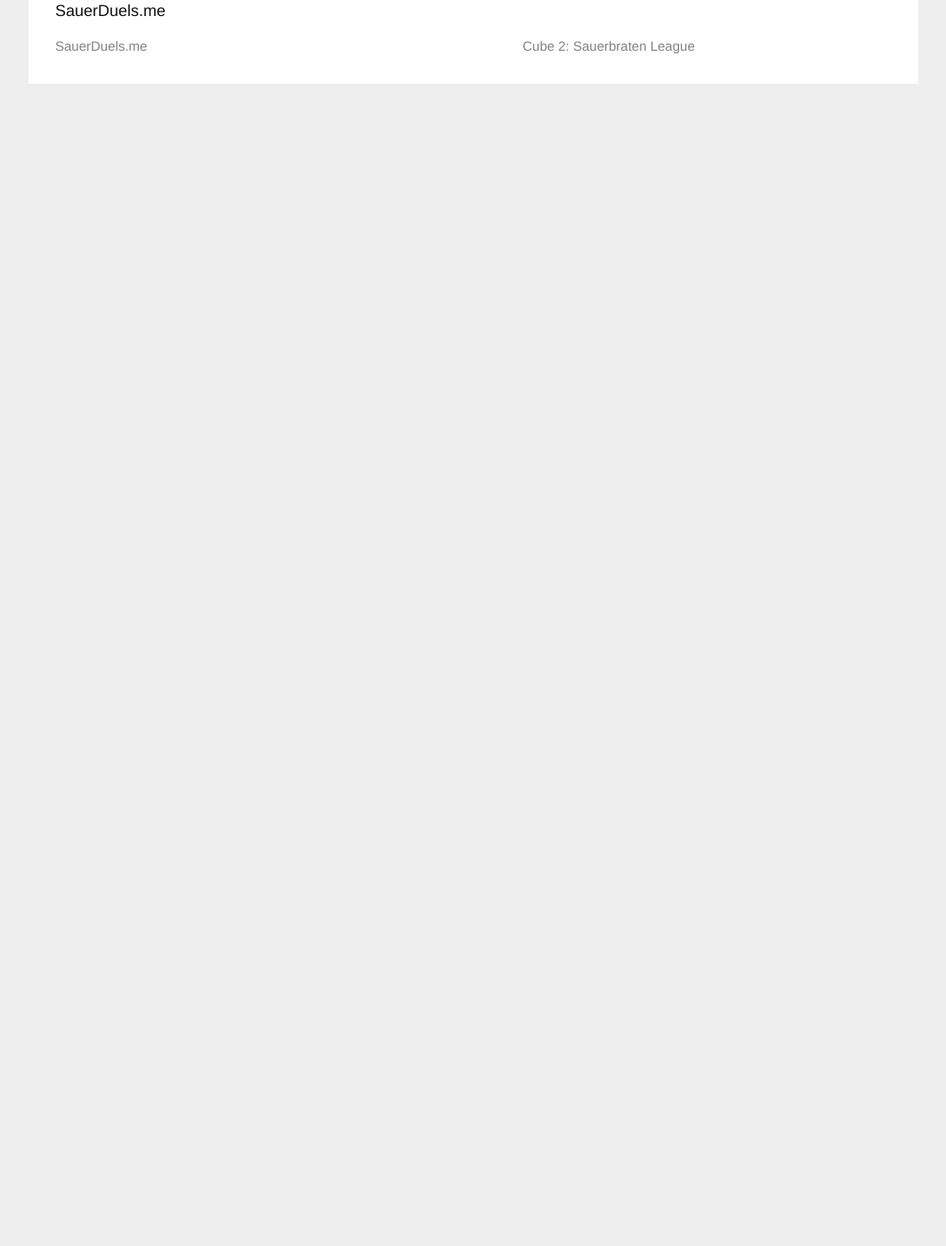
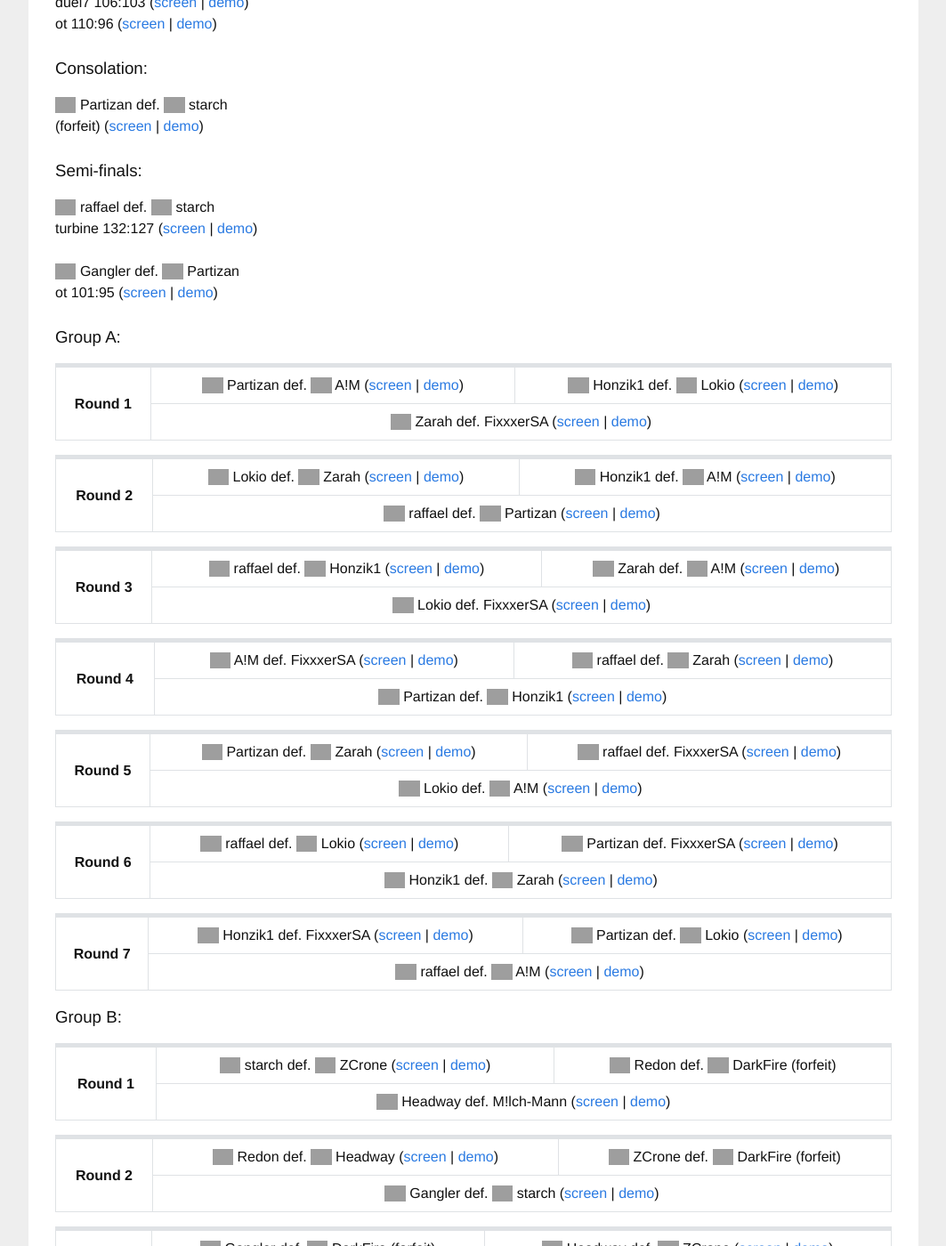
Before and after one commit to sauerduels/website, a Jekyll site: the page built from _events/sd21-insta.md, in a window 1280 px wide and 1400 px high, scrolled down 555 px. Shown: the whole window at 89% size, without its empty margins (108-1171 px from the left). Built offline with Jekyll 4.4.1, drawn with Linux system fonts in a browser that asks for light colours; a script that is not in the unit is left out; before the commit the page ends 900 px from its top, so only the background shows below that; some of the changed text lies outside the part shown; grey boxes are pictures that could not be loaded.

Commit message:
update site as of sd21

```diff
--- a/_events/sd21-insta.md
+++ b/_events/sd21-insta.md
@@ -4,5 +4,114 @@
 date: '2018-09-16 18:00:00 +02:00'
 bracketurl: https://sauerduels.challonge.com/sd21insta
 signupurl: https://challonge.com/tournaments/signup/2syHhuvBln
-completed: false
+completed: true
+finals:
+  result: Gangler def. raffael
+  games:
+    - title: duel7 106:103
+      slug: sd21_final_gangler_vs_raffael_game1
+    - title: ot 110:96
+      slug: sd21_final_gangler_vs_raffael_game2
+consolation:
+  - result: Partizan def. starch
+    games:
+      - title: (forfeit)
+        slug:
+semis:
+  - result: raffael def. starch
+    games:
+      - title: turbine 132:127
+        slug: sd21_semifinal_raffael_vs_starch_game1
+  - result: Gangler def. Partizan
+    games:
+      - title: ot 101:95
+        slug: sd21_semifinal_gangler_vs_partizan_game1
+groups:
+  a:
+    - - result: Partizan def. A!M
+        slug: sd21_a!m_vs_partizan
+      - result: Honzik1 def. Lokio
+        slug: sd21_honzik1_vs_lokio
+      - result: Zarah def. FixxxerSA
+        slug: sd21_fixxxersa_vs_zarah
+    - - result: Lokio def. Zarah
+        slug: sd21_lokio_vs_zarah
+      - result: Honzik1 def. A!M
+        slug: sd21_a!m_vs_honzik1
+      - result: raffael def. Partizan
+        slug: sd21_partizan_vs_raffael
+    - - result: raffael def. Honzik1
+        slug: sd21_honzik1_vs_raffael
+      - result: Zarah def. A!M
+        slug: sd21_a!m_vs_zarah
+      - result: Lokio def. FixxxerSA
+        slug: sd21_fixxxersa_vs_lokio
+    - - result: A!M def. FixxxerSA
+        slug: sd21_a!m_vs_fixxxersa
+      - result: raffael def. Zarah
+        slug: sd21_raffael_vs_zarah
+      - result: Partizan def. Honzik1
+        slug: sd21_honzik1_vs_partizan
+    - - result: Partizan def. Zarah
+        slug: sd21_partizan_vs_zarah
+      - result: raffael def. FixxxerSA
+        slug: sd21_fixxxersa_vs_raffael
+      - result: Lokio def. A!M
+        slug: sd21_a!m_vs_lokio
+    - - result: raffael def. Lokio
+        slug: sd21_lokio_vs_raffael
+      - result: Partizan def. FixxxerSA
+        slug: sd21_fixxxersa_vs_partizan
+      - result: Honzik1 def. Zarah
+        slug: sd21_honzik1_vs_zarah
+    - - result: Honzik1 def. FixxxerSA
+        slug: sd21_fixxxersa_vs_honzik1
+      - result: Partizan def. Lokio
+        slug: sd21_lokio_vs_partizan
+      - result: raffael def. A!M
+        slug: sd21_a!m_vs_raffael
+
+  b:
+    - - result: starch def. ZCrone
+        slug: sd21_starch_vs_zcrone
+      - result: Redon def. DarkFire
+        slug:
+      - result: Headway def. M!lch-Mann
+        slug: sd21_headway_vs_m!lch-mann
+    - - result: Redon def. Headway
+        slug: sd21_headway_vs_redon
+      - result: ZCrone def. DarkFire
+        slug:
+      - result: Gangler def. starch
+        slug: sd21_gangler_vs_starch
+    - - result: Gangler def. DarkFire
+        slug:
+      - result: Headway def. ZCrone
+        slug: sd21_headway_vs_zcrone
+      - result: M!lch-Mann def. Redon
+        slug: sd21_m!lch-mann_vs_redon
+    - - result: M!lch-Mann def. ZCrone
+        slug: sd21_m!lch-mann_vs_zcrone
+      - result: Gangler def. Headway
+        slug: sd21_gangler_vs_headway
+      - result: starch def. DarkFire
+        slug:
+    - - result: starch def. Headway
+        slug: sd21_headway_vs_starch
+      - result: Gangler def. M!lch-Mann
+        slug: sd21_gangler_vs_m!lch-mann
+      - result: Redon def. ZCrone
+        slug: sd21_redon_vs_zcrone
+    - - result: Gangler def. Redon
+        slug: sd21_gangler_vs_redon
+      - result: starch def. M!lch-Mann
+        slug: sd21_m!lch-mann_vs_starch
+      - result: Headway def. DarkFire
+        slug:
+    - - result: M!lch-Mann def. DarkFire
+        slug:
+      - result: starch def. Redon
+        slug: sd21_redon_vs_starch
+      - result: Gangler def. ZCrone
+        slug: sd21_gangler_vs_zcrone
 ---
--- a/hof.html
+++ b/hof.html
@@ -9,7 +9,7 @@
   - category: FFA
     name: notas
   - category: Insta
-    name: raffael
+    name: Gangler
 toprankeds:
   - category: Effic
     name: starch
@@ -65,16 +65,19 @@
   - category: Insta
     members:
       - name: Gangler
-        golden: 2
+        golden: 3
         bronze: 2
       - name: starch
         golden: 2
+      - name: raffael
+        golden: 1
+        silver: 1
       - name: Rexus
         silver: 2
       - name: Honzik1
         golden: 1
-      - name: raffael
-        golden: 1
+      - name: Partizan
+        bronze: 3
       - name: Achille
         silver: 1
       - name: fatmonkeygenius
```
Also changed, not shown: other parts of hof.html (+0 -2 lines), info.md (+7 -0 lines).
